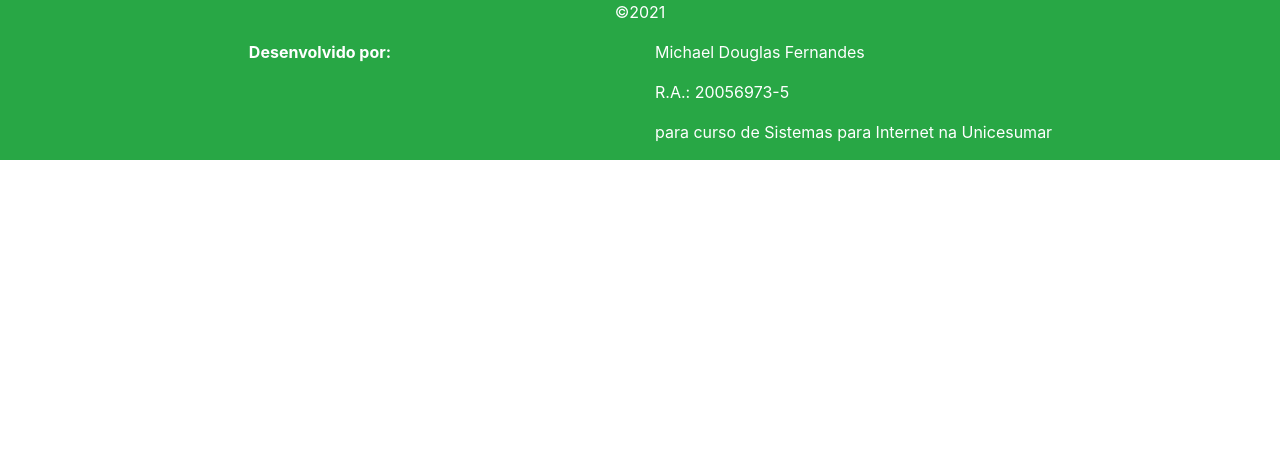
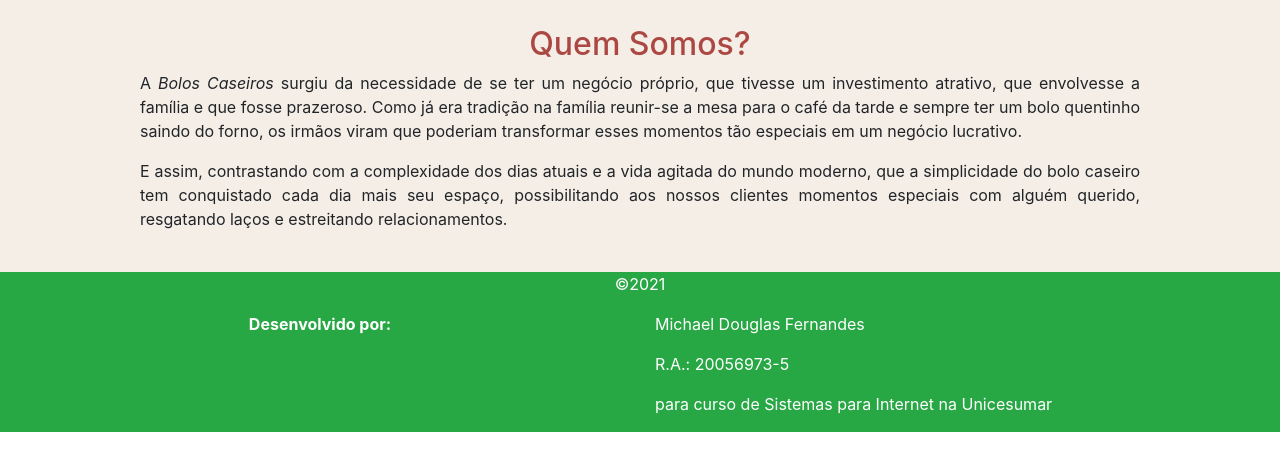
Before and after one commit to MIchaelDFernandes/20056973-5_MichaelDouglasFernandes, a PHP site: page /index.php?acessando=quemsomos in a window 1280 px wide. Shown: the part 250-721 px from the top of the page. Run offline with PHP 8.4, Linux system fonts and the light colour scheme.

Commit message:
Criar quemsomos.php

```diff
--- a/css/style.css
+++ b/css/style.css
@@ -6,3 +6,14 @@
 footer {
     color: #ffffff;
 }
+
+.quemSomos {
+    padding: 2% 10% 2% 10%;
+    text-align: justify;
+    background-color: #F5EEE7;
+}
+
+.quemSomos h2 {
+    color: #AC4843;
+
+}
--- a/pages/home.php
+++ b/pages/home.php
@@ -3,7 +3,7 @@
         list($nome, $caminho) = $bolo;
     ?>
 
-    <div class="col-md-4 col-sm-12">
+    <div class="col-md-4 col-sm-12 produto">
         <a href=<?="index.php?acessando=produto&bolo=".$nome?>>
             <img src=<?=$caminho?> alt="alt" width="100%"/>
         </a>
--- a/pages/quemsomos.php
+++ b/pages/quemsomos.php
@@ -1,7 +1,18 @@
-<?php
+<div class="row quemSomos">
+    <div class="col">
+        <h2 class="text-center">Quem Somos?</h2>
+        <p>A <em>Bolos Caseiros</em> surgiu da necessidade de se ter um negócio próprio,
+        que tivesse um investimento atrativo, que envolvesse a família e que fosse prazeroso.
+        Como já era tradição na família reunir-se a mesa para o café da tarde e sempre ter um bolo
+        quentinho saindo do forno, os irmãos viram que poderiam transformar esses momentos tão especiais
+        em um negócio lucrativo.
+        </p>
+        <p>E assim, contrastando com a complexidade dos dias atuais e a vida agitada do mundo moderno,
+        que a simplicidade do bolo caseiro tem conquistado cada dia mais seu espaço, possibilitando
+        aos nossos clientes momentos especiais com alguém querido, resgatando laços e estreitando relacionamentos.
+        </p>
+    </div>
 
-/*
- * To change this license header, choose License Headers in Project Properties.
- * To change this template file, choose Tools | Templates
- * and open the template in the editor.
- */
+
+
+</div>
```
